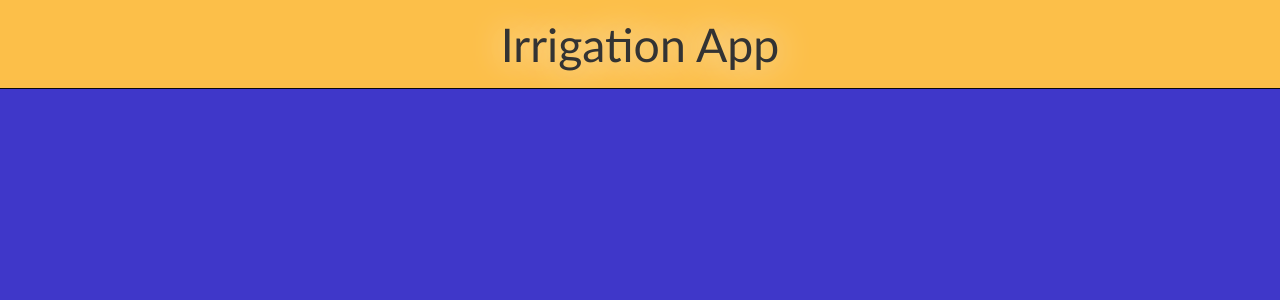
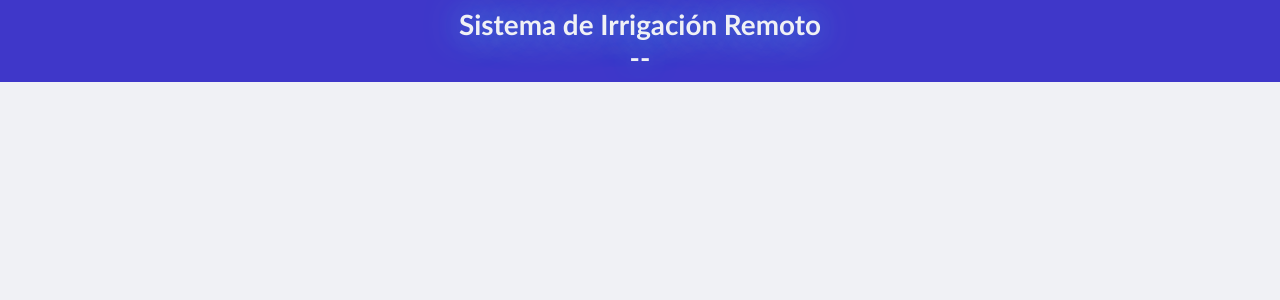
Before and after one commit to LSanchoES/sistema-irrigacion-remoto, a React (Create React App) app: page / in a window 1280 px wide. Shown: the top 300 px of the page. Built offline with nearby package versions, Linux system fonts and the light colour scheme; no server answers.

Commit message:
Server CORS active + App API Logic + CSS Styles

```diff
--- a/src/App.js
+++ b/src/App.js
@@ -1,59 +1,96 @@
 import React, { useEffect, useState } from 'react';
 import { apiResp } from "./api/apiResp";
+import { Head } from './components/Head';
 
 const App = () => {
 
   // PRUEBA PETICIONES AJAX PARA PROYECTO (GET Y POST CON AXIOS)
 
 
-  // //Api petition COMPLETE INFO
+  //POST on / off
 
-	// const apiModel = 'https://jsonplaceholder.typicode.com/posts'
+  const apiOnOff = 'http://127.0.0.1:5000/api/v1/resources/electro-valve/on'
 
-  // const [model, setModel] = useState('')
+  useEffect(() => {
 
-  // const user = {
-  //   title: 'foo',
-  //   body: 'bar',
-  //   userId: 1
-  // }
-  // const headers ={
-  //   'Content-type': 'application/json; charset=UTF-8',
-  // }
+    const onAndOff = {
+      on: "true"
+    }
 
-  // const postData = async () => {
-  //   const posting = await apiResp.post(apiModel, user , headers)
-  //   .then((res) => {
-  //     console.log("RESPONSE RECEIVED: ", res);
-  //   })
-  //   .catch((err) => {
-  //     console.log("AXIOS ERROR: ", err);
-  //   })
-  // }
+    // const headers ={
+    //   'Content-type': 'application/json; charset=UTF-8',
+    // }
 
-  // useEffect(() => {
+        apiResp.post(apiOnOff, onAndOff) //, headers (si se pusieran)
+        .then((resp) => {
+          console.log("RESPONSE RECEIVED: ", resp.data);
+        })
+        .catch((err) => {
+          console.log("AXIOS ERROR: ", err);
+        })
 
-  //   postData()
-  // }, [])
 
-	// const getData = async () => {
-  //   const resp = await apiResp.get(apiModel);
-	// 	setModel(resp);
-	// };
+    }, [])
+  // Model Request
 
-  // useEffect(() => {
-  //   model.length < 1 ?
-  //   getData()
-  //   :
-  //   console.log(model.data)
-  // }, [model]);
+	const apiModel = 'http://127.0.0.1:5000/api/v1/resources/electro-valve/model';
+
+  const [model, setModel] = useState('')
+
+	const getModel = async () => {
+    const resp = await apiResp.get(apiModel);
+		setModel(resp);
+	};
+
+  useEffect(() => {
+    model.length < 1 ?
+    getModel()
+    :
+    console.log(model.data)
+  }, [model]);
+
+  // Pin Request
+	const apiPin = 'http://127.0.0.1:5000//api/v1/resources/electro-valve/pin';
+
+  const [pin, setPin] = useState('')
+
+	const getPin = async () => {
+    const resp = await apiResp.get(apiPin);
+		setPin(resp);
+	};
+
+  useEffect(() => {
+    pin.length < 1 ?
+    getPin()
+    :
+    console.log(pin.data)
+  }, [pin]);
+
+  // isOn Request
+	const isOnApi = 'http://127.0.0.1:5000//api/v1/resources/electro-valve/ison';
+
+  const [isOn, setIsOn] = useState('')
+
+	const getisOn = async () => {
+    const resp = await apiResp.get(isOnApi);
+		setIsOn(resp);
+	};
+
+  useEffect(() => {
+    isOn.length < 1 ?
+    getisOn()
+    :
+    console.log(isOn.data)
+  }, [isOn]);
+
 
 
 
   return (
-    <div className="static__title">
-      Irrigation App
-    </div>
+    <>
+      <Head props = {model.data}/>
+
+    </>
   )
 }
 
--- /dev/null
+++ b/src/components/Head.js
@@ -0,0 +1,12 @@
+import React from 'react'
+
+export const Head = (props) => {
+
+    return (
+    <div className="static__title">
+        Sistema de Irrigación Remoto
+        <br></br>
+        -{props.props}-
+    </div>
+    )
+}
--- a/src/styles/base/_base.scss
+++ b/src/styles/base/_base.scss
@@ -3,7 +3,7 @@
 	margin: 0px;
 	padding: 0px;
 	overflow-x: hidden;
-	background-color: $primary;
+	background-color: $white-styled;
 }
 html,
 body {
--- a/src/styles/base/_settings.scss
+++ b/src/styles/base/_settings.scss
@@ -1,10 +1,12 @@
 $primary: #3f37c9;
-$primary-low:#f0f1f5;
-$primary-low2:#4cc9f0;
+$primary-low:#4cc9f0;
 
 $secondary: #b5179e;
 $secondary-low: #f72585;
 
-$tertiary: #fcbf49;
+$tertiary: #f5ac0e;
+$tertiary-low: #fcbf49;
+
+$white-styled:#f0f1f5;
 $dark-gray: #333;
 $black-styled:#0a0a0a;
--- a/src/styles/components/_statics.scss
+++ b/src/styles/components/_statics.scss
@@ -1,11 +1,13 @@
 .static__title{
     display: flex;
     justify-content: center;
-    background-color: $tertiary;
-    color: $dark-gray;
-    font-size: 5ch;
-    padding: 1rem;
+    background-color: $primary;
+    color: $white-styled;
+    font-weight: bold;
+    font-size: 3ch;
+    padding: 0.5rem;
+    text-align: center;
     text-shadow: 0px 0px 35px $primary-low;
-    border-bottom: 1px solid $black-styled;
+    box-shadow: 0px 0px 10px $black-styled;
 
 }
```
Also changed, not shown: 2 other files (tests, documents, lock files or other folders).
